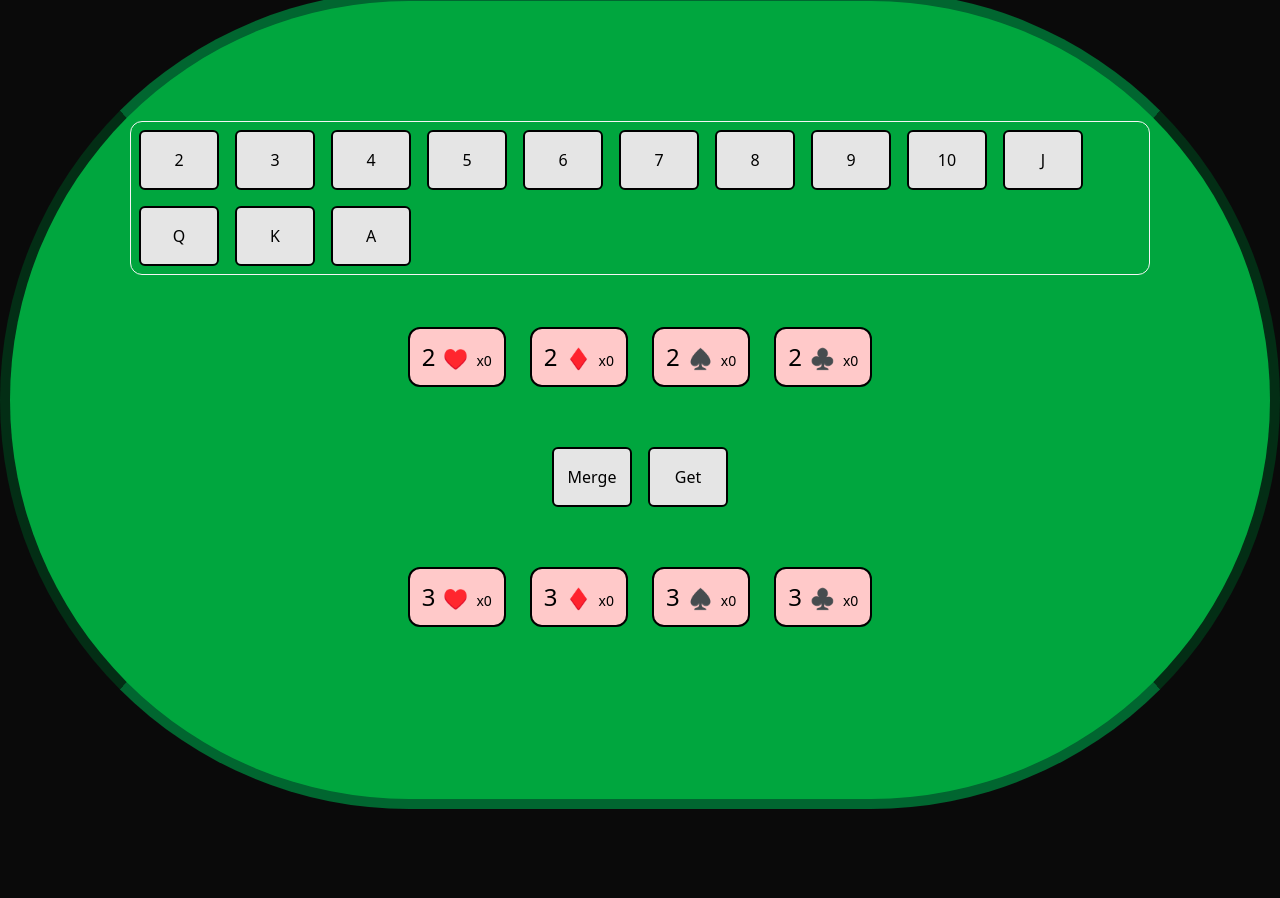
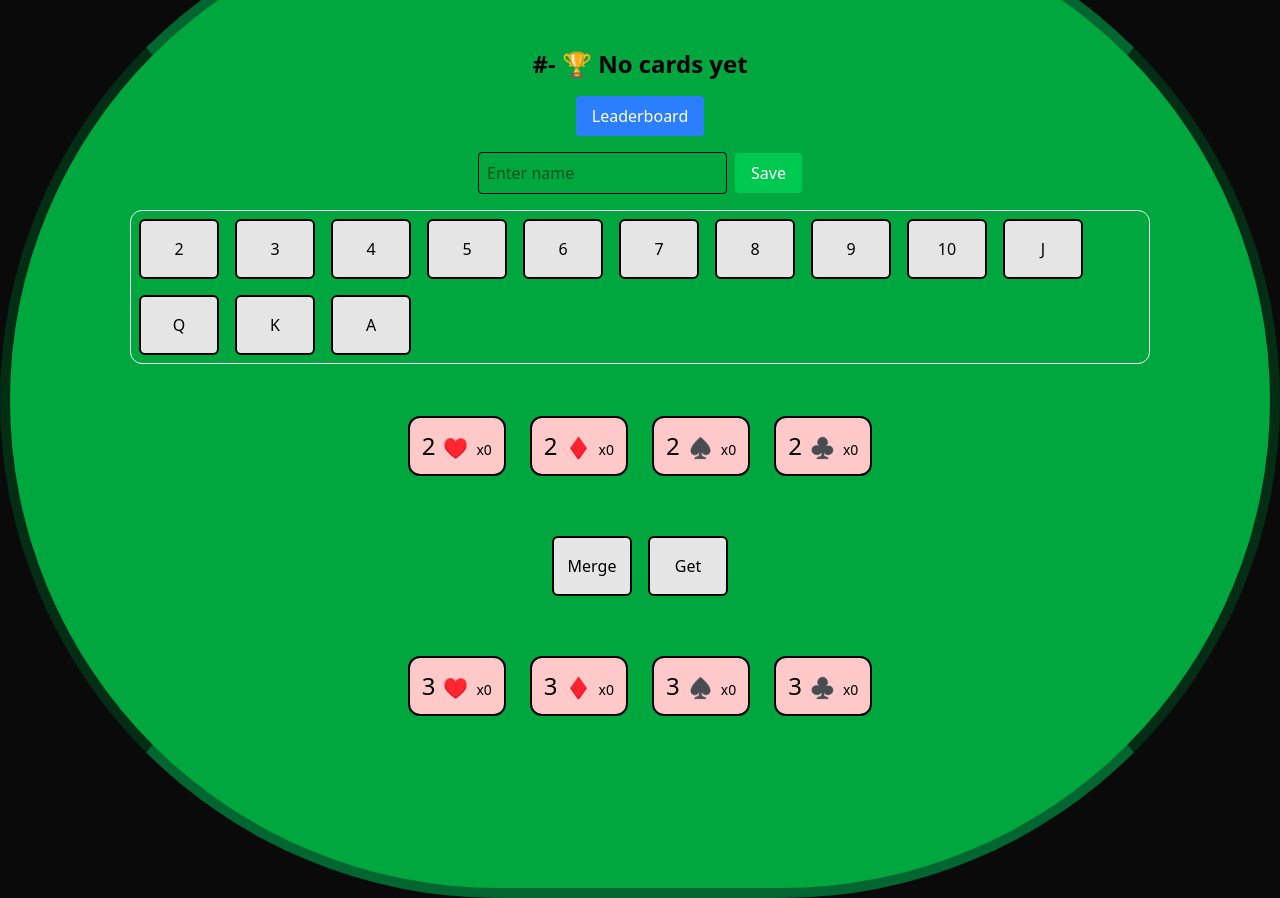
Before and after one commit to kaareltiitt6nts/card-merge-game, a React (Vite) app: page / in a window 1280 px wide. Before the commit the page ends 809 px from the top, so only its background shows below. Built offline with nearby package versions, Linux system fonts and the light colour scheme.

Commit message:
HighScore komponent ootab nyyd backend venda. Stiilid mis lisasin on soovituslikud

```diff
--- a/src/App.jsx
+++ b/src/App.jsx
@@ -4,8 +4,8 @@ import PlayerDataContext from "./Data/PlayerDataContext";
 import RankArea from "./Components/RankArea";
 import RankSuitCount from "./Components/RankSuitCount";
 import MergeGet from "./Components/MergeGet";
-import {getRandomSuit, getNextRank,suits} from "./Utils/Utils"
-
+import { getRandomSuit, getNextRank, suits } from "./Utils/Utils";
+import HighScore from "./Components/HighScore";
 
 const actionTypes = {
   INPUT_GET: "INPUT_GET",
@@ -78,10 +78,13 @@ function App() {
       <PlayerDataContext.Provider value={{ playerData, dispatchGameEvent }}>
         <div className="flex justify-center items-center w-screen h-screen">
           <div className="border-10 rounded-full border-y-green-800 border-green-950 p-30 bg-green-600 ">
+            <HighScore />
             <RankArea />
             <RankSuitCount selectedRank={playerData.selectedRank} />
             <MergeGet />
-            <RankSuitCount selectedRank={getNextRank(playerData.selectedRank)} />
+            <RankSuitCount
+              selectedRank={getNextRank(playerData.selectedRank)}
+            />
           </div>
         </div>
       </PlayerDataContext.Provider>
--- a/src/Components/HighScore.jsx
+++ b/src/Components/HighScore.jsx
@@ -1,9 +1,89 @@
-import React from 'react'
+import React, { useState, useContext } from "react";
+import PlayerDataContext from "../Data/PlayerDataContext";
+import { ranksToValue } from "../Utils/Utils";
 
 const HighScore = () => {
+  const { playerData } = useContext(PlayerDataContext);
+  const [showLeaderboard, setShowLeaderboard] = useState(false);
+  const [playerName, setPlayerName] = useState(playerData.name || "");
+
+  const handleSave = async () => {
+    if (!playerName.trim()) return;
+
+    // sellest ei saanud jagu. idee oli backend/data/test.json faili kirjutada "Save" nupule vajutades andmed.
+    const response = await fetch("http://localhost:5174/api/save-player-data/", {
+      method: "POST",
+      headers: {
+        "Content-Type": "application/json",
+      },
+      body: JSON.stringify({ key: "test", data: { ...playerData, name: playerName } }),
+    });
+
+    if (response.ok) {
+      console.log("Data saved successfully");
+    } else {
+      console.error("Failed to save data");
+    }
+  };
+
+    // Leia kõrgeima rank'iga kaart ja selle arv
+    let highestRank = null;
+    let highestCount = 0;
+
+    for (const rank of Object.keys(playerData.cards)) {
+      const totalCount = Object.values(playerData.cards[rank]).reduce((sum, count) => sum + count, 0);
+      if (totalCount > 0) {
+        highestRank = rank;
+        highestCount = totalCount;
+      }
+    }
+
   return (
-    <div>HighScore</div>
-  )
-}
+    <div className="text-center p-4">
+      <div className="text-2xl font-bold">
+        #{playerData.rank || "-"} 🏆 {highestRank ? `${ranksToValue(highestRank)} x${highestCount}` : "No cards yet"}
+      </div>
 
-export default HighScore
+      <button
+        className="mt-4 px-4 py-2 bg-blue-500 text-white rounded"
+        onClick={() => setShowLeaderboard(true)}
+      >
+        Leaderboard
+      </button>
+
+      {showLeaderboard && (
+        <div className="fixed inset-0 bg-gray-800 bg-opacity-75 flex justify-center items-center">
+          <div className="bg-white p-5 rounded-lg w-96">
+            <h2 className="text-xl font-bold mb-3">Top 10 Leaderboard</h2>
+            <ul>
+              {/* Siia tuleb dünaamiline andmete laadimine */}
+              <li>#1 PlayerOne - 100pts</li>
+              <li>#2 PlayerTwo - 95pts</li>
+              <li>#3 PlayerThree - 90pts</li>
+              {/* Kasutaja koht */}
+              {playerData.rank > 10 && (
+                <li className="mt-2 font-bold">#{playerData.rank} {playerData.name || "You"} - {playerData.highestCardCount}pts</li>
+              )}
+            </ul>
+            <button className="mt-3 px-4 py-2 bg-red-500 text-white rounded" onClick={() => setShowLeaderboard(false)}>Close</button>
+          </div>
+        </div>
+      )}
+
+      <div className="mt-4">
+        <input
+          type="text"
+          value={playerName}
+          onChange={(e) => setPlayerName(e.target.value)}
+          placeholder="Enter name"
+          className="border p-2 rounded"
+        />
+        <button className="ml-2 px-4 py-2 bg-green-500 text-white rounded" onClick={handleSave}>
+          Save
+        </button>
+      </div>
+    </div>
+  );
+};
+
+export default HighScore;
--- a/src/Components/RankSuitCount.jsx
+++ b/src/Components/RankSuitCount.jsx
@@ -21,7 +21,7 @@ const RankSuitCount = ({ selectedRank }) => {
   return (
     <div className="flex justify-center p-10">
       {filteredCards.map((card, index) => (
-        <RankSuitDisplay rank={ranksToValue(card.rank)} suit={suitToIcon(card.suit)} count={card.count} />
+        <RankSuitDisplay key={index} rank={ranksToValue(card.rank)} suit={suitToIcon(card.suit)} count={card.count} />
       ))}
     </div>
   );
```
